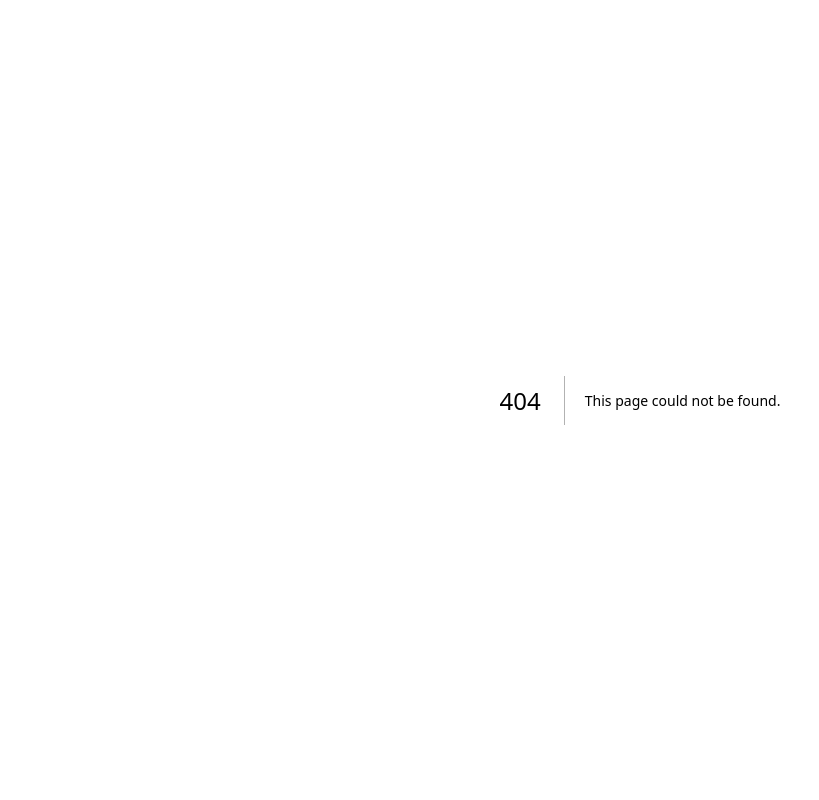
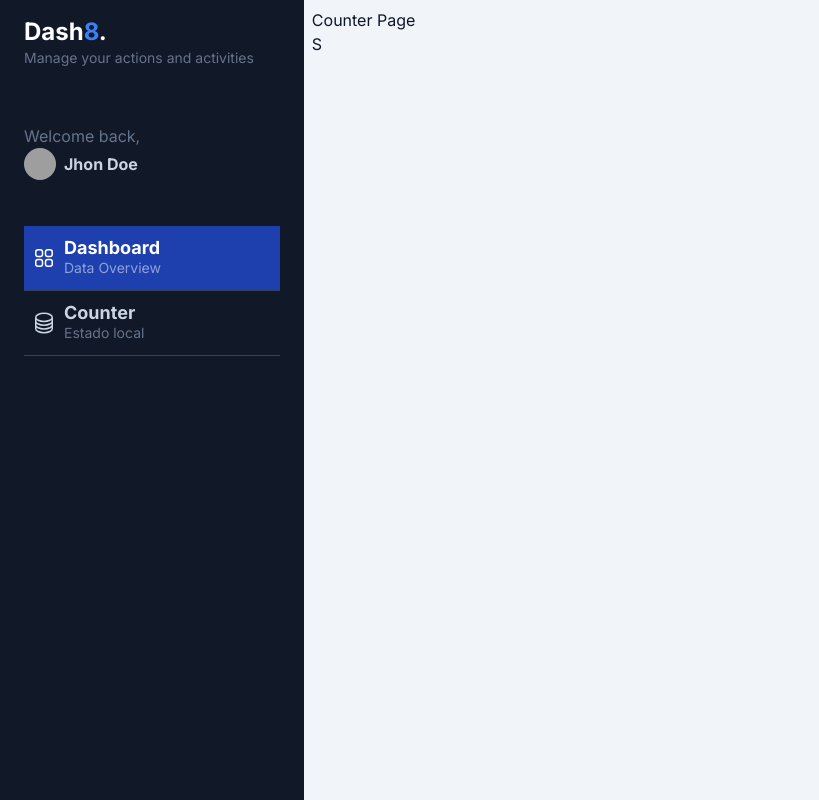
Before and after one commit to wldrocha/My-Dashboard, a Next.js app: page /dashboard/counter in a window 1280 px wide. Before the commit this address had no page. Shown: the whole page, without its empty margins (0-819 px from the left). Built offline with nearby package versions, Linux system fonts and the light colour scheme; grey boxes are pictures that could not be loaded.

Commit message:
[REF]part on components

```diff
--- /dev/null
+++ b/src/app/components/Sidebar.tsx
@@ -0,0 +1,83 @@
+import React from 'react'
+
+export const Sidebar = () => {
+  return (
+    <div
+      style={{ width: '400px' }}
+      id='menu'
+      className='bg-gray-900 min-h-screen z-10 text-slate-300 w-64 left-0 h-screen overflow-y-scroll'
+    >
+      <div id='logo' className='my-4 px-6'>
+        <h1 className='text-lg md:text-2xl font-bold text-white'>
+          Dash<span className='text-blue-500'>8</span>.
+        </h1>
+        <p className='text-slate-500 text-sm'>Manage your actions and activities</p>
+      </div>
+      <div id='profile' className='px-6 py-10'>
+        <p className='text-slate-500'>Welcome back,</p>
+        <a href='#' className='inline-flex space-x-2 items-center'>
+          <span>
+            <img
+              className='rounded-full w-8 h-8'
+              src='https://images.unsplash.com/photo-1542909168-82c3e7fdca5c?ixlib=rb-4.0.3&ixid=MnwxMjA3fDB8MHxwaG90by1wYWdlfHx8fGVufDB8fHx8&auto=format&fit=crop&w=128&q=80'
+              alt=''
+            />
+          </span>
+          <span className='text-sm md:text-base font-bold'>Jhon Doe</span>
+        </a>
+      </div>
+      <div id='nav' className='w-full px-6'>
+        <a
+          href='#'
+          className='w-full px-2 inline-flex space-x-2 items-center border-b border-slate-700 py-3 bg-blue-800 hover:bg-white/5 transition ease-linear duration-150'
+        >
+          <div>
+            <svg
+              xmlns='http://www.w3.org/2000/svg'
+              fill='none'
+              viewBox='0 0 24 24'
+              strokeWidth='1.5'
+              stroke='currentColor'
+              className='w-6 h-6 text-white'
+            >
+              <path
+                strokeLinecap='round'
+                strokeLinejoin='round'
+                d='M3.75 6A2.25 2.25 0 016 3.75h2.25A2.25 2.25 0 0110.5 6v2.25a2.25 2.25 0 01-2.25 2.25H6a2.25 2.25 0 01-2.25-2.25V6zM3.75 15.75A2.25 2.25 0 016 13.5h2.25a2.25 2.25 0 012.25 2.25V18a2.25 2.25 0 01-2.25 2.25H6A2.25 2.25 0 013.75 18v-2.25zM13.5 6a2.25 2.25 0 012.25-2.25H18A2.25 2.25 0 0120.25 6v2.25A2.25 2.25 0 0118 10.5h-2.25a2.25 2.25 0 01-2.25-2.25V6zM13.5 15.75a2.25 2.25 0 012.25-2.25H18a2.25 2.25 0 012.25 2.25V18A2.25 2.25 0 0118 20.25h-2.25A2.25 2.25 0 0113.5 18v-2.25z'
+              />
+            </svg>
+          </div>
+          <div className='flex flex-col'>
+            <span className='text-lg font-bold leading-5 text-white'>Dashboard</span>
+            <span className='text-sm text-white/50 hidden md:block'>Data Overview</span>
+          </div>
+        </a>
+        <a
+          href='#'
+          className='w-full px-2 inline-flex space-x-2 items-center border-b border-slate-700 py-3 hover:bg-white/5 transition ease-linear duration-150'
+        >
+          <div>
+            <svg
+              xmlns='http://www.w3.org/2000/svg'
+              fill='none'
+              viewBox='0 0 24 24'
+              strokeWidth='1.5'
+              stroke='currentColor'
+              className='w-6 h-6'
+            >
+              <path
+                strokeLinecap='round'
+                strokeLinejoin='round'
+                d='M20.25 6.375c0 2.278-3.694 4.125-8.25 4.125S3.75 8.653 3.75 6.375m16.5 0c0-2.278-3.694-4.125-8.25-4.125S3.75 4.097 3.75 6.375m16.5 0v11.25c0 2.278-3.694 4.125-8.25 4.125s-8.25-1.847-8.25-4.125V6.375m16.5 0v3.75m-16.5-3.75v3.75m16.5 0v3.75C20.25 16.153 16.556 18 12 18s-8.25-1.847-8.25-4.125v-3.75m16.5 0c0 2.278-3.694 4.125-8.25 4.125s-8.25-1.847-8.25-4.125'
+              />
+            </svg>
+          </div>
+          <div className='flex flex-col'>
+            <span className='text-lg text-slate-300 font-bold leading-5'>Counter</span>
+            <span className='text-sm text-slate-500 hidden md:block'>Estado local</span>
+          </div>
+        </a>
+      </div>
+    </div>
+  )
+}
--- /dev/null
+++ b/src/app/components/index.ts
@@ -0,0 +1 @@
+export * from './Sidebar';
--- /dev/null
+++ b/src/app/dashboard/counter/layout.tsx
@@ -0,0 +1,14 @@
+import { Sidebar } from '@/app/components'
+
+export default function DashboardLayout({ children }: { children: React.ReactNode }) {
+  return (
+    <>
+      <div className='bg-slate-100 overflow-y-scroll w-screen h-screen antialiased text-slate-300 selection:bg-blue-600 selection:text-white'>
+        <div className='flex'>
+         <Sidebar />
+          <div className='p-2 w-full text-slate-900'>{children}S</div>
+        </div>
+      </div>
+    </>
+  )
+}
--- /dev/null
+++ b/src/app/dashboard/counter/page.tsx
@@ -0,0 +1,12 @@
+// import { redirect } from 'next/navigation'
+
+
+export default function CounterPage() {
+//   redirect('/dashboard/counter')
+
+  return (
+    <div>
+      <h1>Counter Page</h1>
+    </div>
+  )
+}
```
